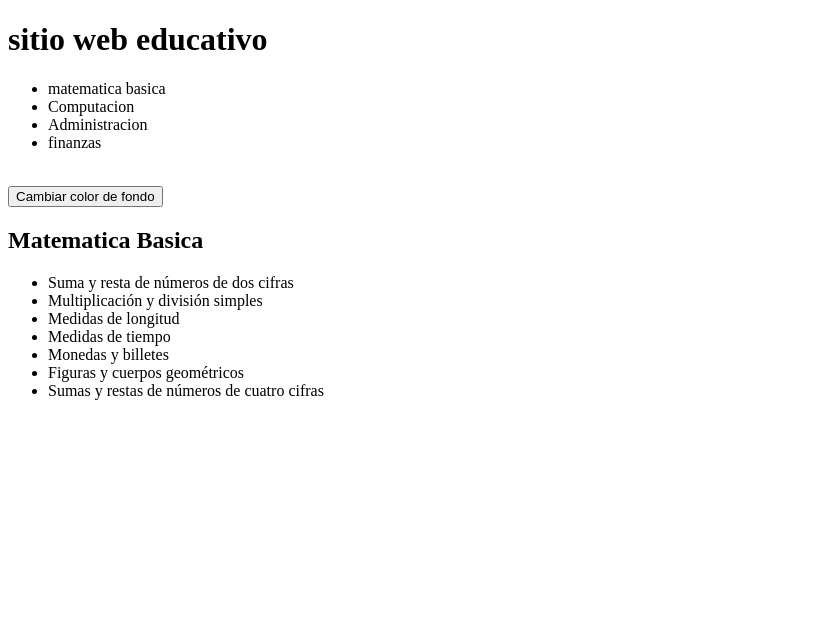
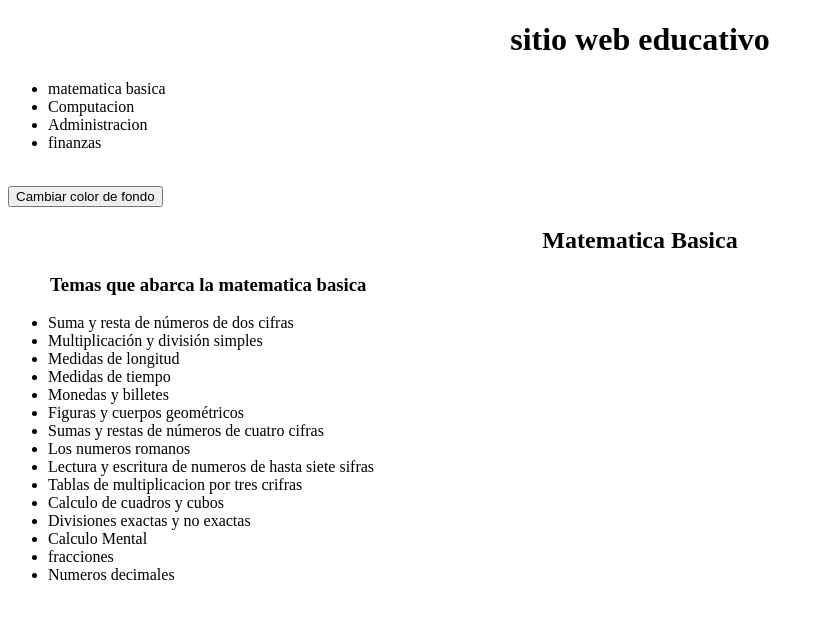
Before and after one commit to Juapo7w7/Juapo7w7.github.io, a plain HTML site: page index.html in a window 1280 px wide. Shown: the whole page, without its empty margins (0-824 px from the left). Drawn offline with Linux system fonts and the light colour scheme.

Commit message:
Se ha corregido el error de la rama y e agregado informacion y ordenado la pagina

```diff
--- a/index.html
+++ b/index.html
@@ -8,7 +8,7 @@
 
      <body>
         <div>
-           <h1>sitio web educativo</h1>
+           <center><h1>sitio web educativo</h1></center>
 
            <nav>
             <ul>
@@ -24,7 +24,8 @@
         </div>
 
         <div>
-            <h2>Matematica Basica </h2>
+            <center><h2>Matematica Basica </h2></center>
+            <h3>&nbsp;&nbsp;&nbsp;&nbsp;&nbsp;&nbsp;&nbsp;&nbsp;&nbsp;Temas que abarca la matematica basica</h3>
              <ul>
                 <li> Suma y resta de números de dos cifras</li>
                 <li> Multiplicación y división simples </li>
@@ -33,10 +34,20 @@
                 <li> Monedas y billetes </li>
                 <li> Figuras y cuerpos geométricos</li>
                 <li> Sumas y restas de números de cuatro cifras</li>
+                <li> Los numeros romanos</li>
+                <li> Lectura y escritura de numeros de hasta siete sifras </li>
+                <li> Tablas de multiplicacion por tres crifras </li>
+                <li> Calculo de cuadros y cubos </li>
+                <li> Divisiones exactas y no exactas </li>
+                <li> Calculo Mental</li>
+                <li> fracciones </li>
+                <li> Numeros decimales</li>
 
              </ul>
             <p></p>
         </div>
+
+
     </body>
     </html>
 
```
